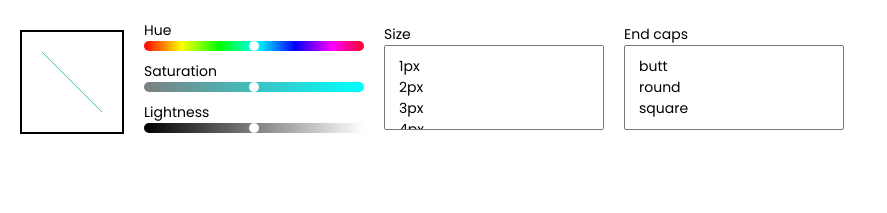
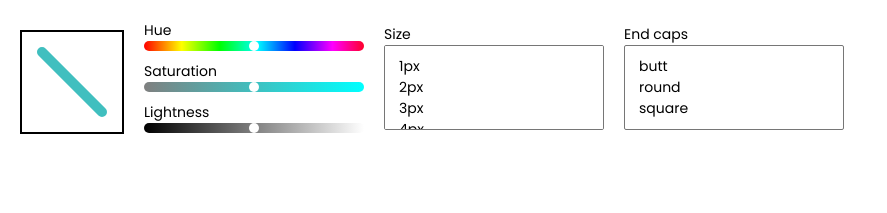
Before and after one commit to snowdot/playing-with-canvas, a React (Create React App) app: page / in a window 1280 px wide. Shown: the top 213 px of the page, without its empty margins (0-887 px from the left). Built offline with nearby package versions, Linux system fonts and the light colour scheme.

Commit message:
created canvas component

```diff
--- a/src/App.js
+++ b/src/App.js
@@ -4,6 +4,7 @@ import Preview from './components/Preview';
 import ColorPicker from './components/ColorPicker';
 import SizePicker from './components/SizePicker';
 import CapsPicker from './components/CapsPicker';
+import Canvas from './components/Canvas';
 
 export default function App() {
     const [color, setColor] = useState({
@@ -11,13 +12,17 @@ export default function App() {
         s: 50,
         l: 50
     });
-    const [size, setSize] = useState(1);
-    const [caps, setCaps] = useState('');
+    const [size, setSize] = useState(10);
+    const [caps, setCaps] = useState('round');
 
     return (
         <main className="container">
             <section className="details">
-                <Preview color={color} />
+                <Preview
+                    color={color}
+                    size={size}
+                    caps={caps}
+                />
                 <ColorPicker
                     color={color}
                     setColor={setColor}
@@ -29,6 +34,11 @@ export default function App() {
                     setCaps={setCaps}
                 />
             </section>
+            <Canvas
+                color={color}
+                size={size}
+                caps={caps}
+            />
         </main>
     );
 }
--- /dev/null
+++ b/src/components/Canvas.js
@@ -0,0 +1,50 @@
+import React, { useEffect, useRef } from 'react';
+
+export default function Canvas({ color, size, caps }) {
+    const canvasRef = useRef(null);
+
+    useEffect(() => {
+        const canvas = canvasRef.current;
+        const ctx = canvas.getContext('2d');
+
+        canvas.height = window.innerHeight;
+        canvas.width = window.innerWidth;
+
+        let painting = false;
+
+        const paint = e => {
+            if(!painting) return;
+
+            ctx.strokeStyle = `hsl(${color.h},${color.s}%,${color.l}%)`;
+            ctx.lineWidth = size;
+            ctx.lineCap = caps;
+
+            ctx.lineTo(e.clientX, e.clientY);
+            ctx.stroke();
+            ctx.beginPath();
+            ctx.moveTo(e.clientX, e.clientY);
+        }
+
+        const startPosition = e => {
+            painting = true;
+            paint(e);
+        }
+
+        const finishPosition = () => {
+            painting = false;
+            ctx.beginPath();
+        }
+
+        canvas.addEventListener('mousedown', startPosition);
+        canvas.addEventListener('mouseup', finishPosition);
+        canvas.addEventListener('mousemove', paint);
+
+        return () => {
+            canvas.removeEventListener('mousedown', startPosition);
+            canvas.removeEventListener('mouseup', finishPosition);
+            canvas.removeEventListener('mousemove', paint);
+        }
+    });
+
+    return <canvas ref={canvasRef}></canvas>;
+}
--- a/src/components/Preview.js
+++ b/src/components/Preview.js
@@ -1,6 +1,6 @@
 import React, { useRef, useEffect } from 'react';
 
-export default function Preview({ color }) {
+export default function Preview({ color, size, caps }) {
     const canvasRef = useRef(null);
 
     useEffect(() => {
@@ -8,6 +8,9 @@ export default function Preview({ color }) {
         const ctx = canvas.getContext('2d');
 
         ctx.strokeStyle = `hsl(${color.h},${color.s}%,${color.l}%)`;
+        ctx.lineWidth = size;
+        ctx.lineCap = caps;
+
         ctx.beginPath();
         ctx.moveTo(20,20);
         ctx.lineTo(80,80);
@@ -16,7 +19,7 @@ export default function Preview({ color }) {
         return () => {
             ctx.clearRect(0,0,100,100);
         }
-    }, [color]);
+    }, [color, size, caps]);
 
     return (
         <canvas
--- a/src/fonts/App.css
+++ b/src/fonts/App.css
@@ -19,10 +19,15 @@
 .container {
     width: 100vw;
     height: 100vh;
-    padding: 20px;
 }
 
 .details {
+    background-color: var(--white);
     align-items: center;
     display: flex;
+    max-width: 100%;
+    position: absolute;
+    top: 0;
+    left: 0;
+    padding: 20px;
 }
```
Also changed, not shown: 1 other file (tests, documents, lock files or other folders).
